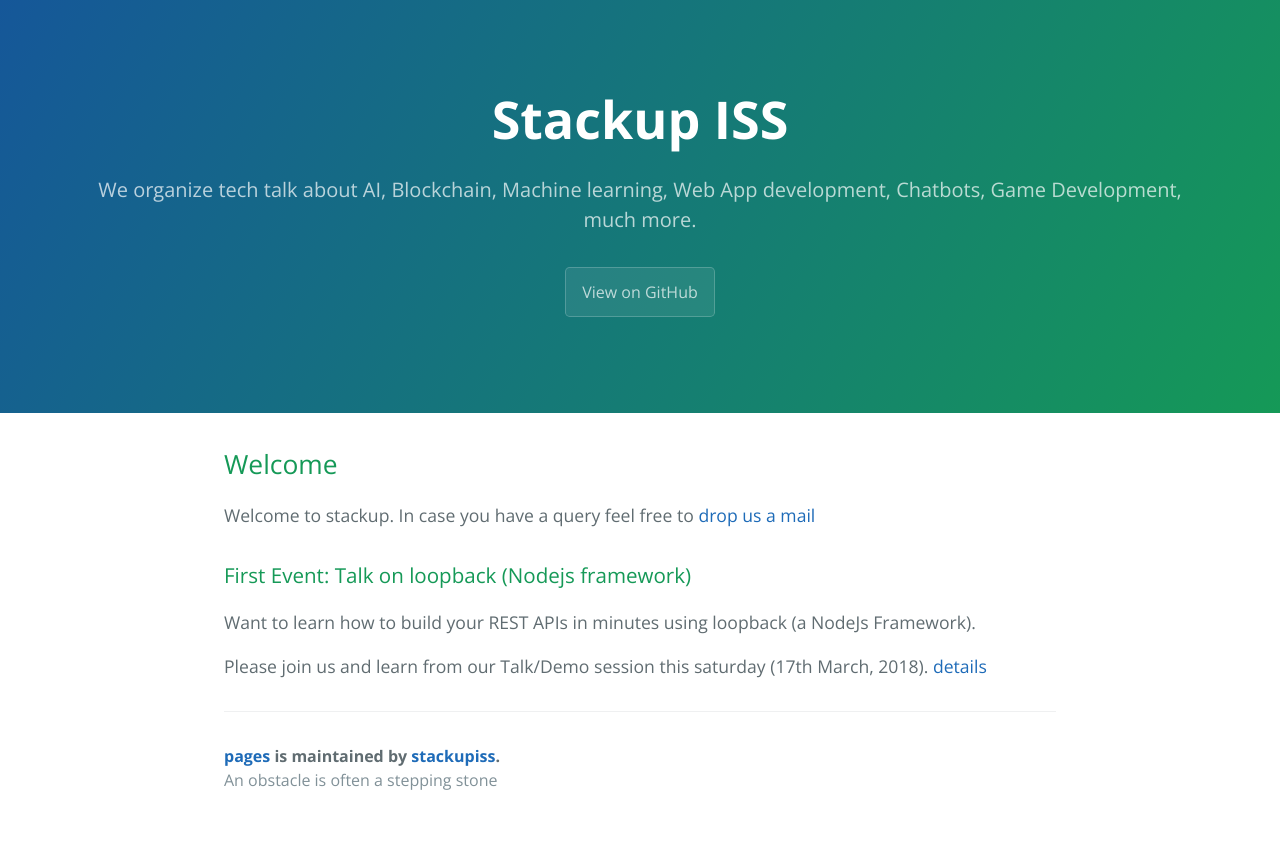
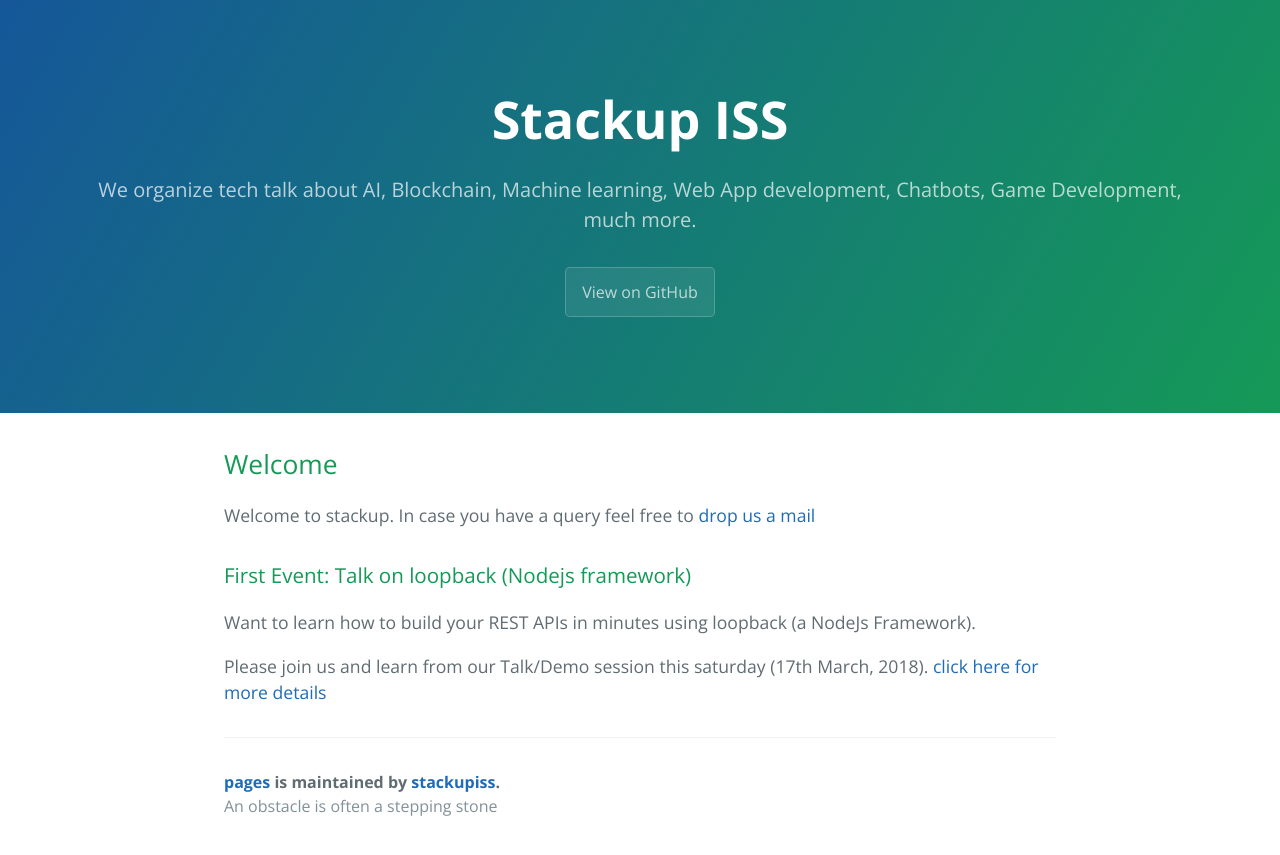
Before and after one commit to stackupiss/pages, a Jekyll site: the page built from index.md, in a window 1280 px wide. Shown: the top 855 px of the page. Built offline with Jekyll 4.4.1, drawn with Linux system fonts in a browser that asks for light colours; our own code applies the rules of GitHub Pages for plain Markdown files.

Commit message:
talk-01 finalized

```diff
--- a/index.md
+++ b/index.md
@@ -8,4 +8,4 @@ In case you have a query feel free to [drop us a mail](mailto:bala@nus.edu.sg)
 Want to learn how to build your REST APIs in minutes using loopback (a NodeJs Framework).
 
 Please join us and learn from our Talk/Demo session this saturday (17th March, 2018).
-[details](./talk01.md)
+[click here for more details](./talk01.md)
```
